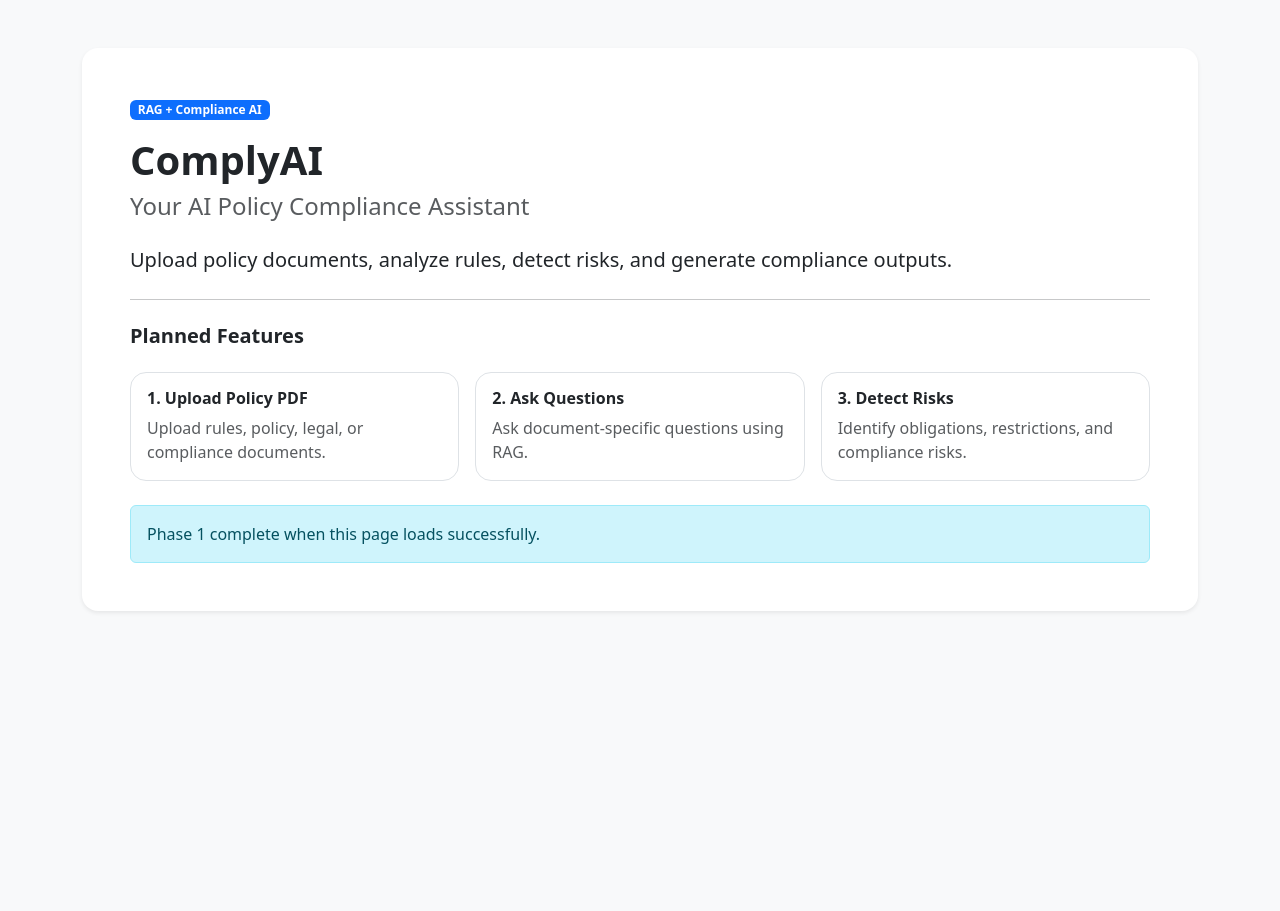
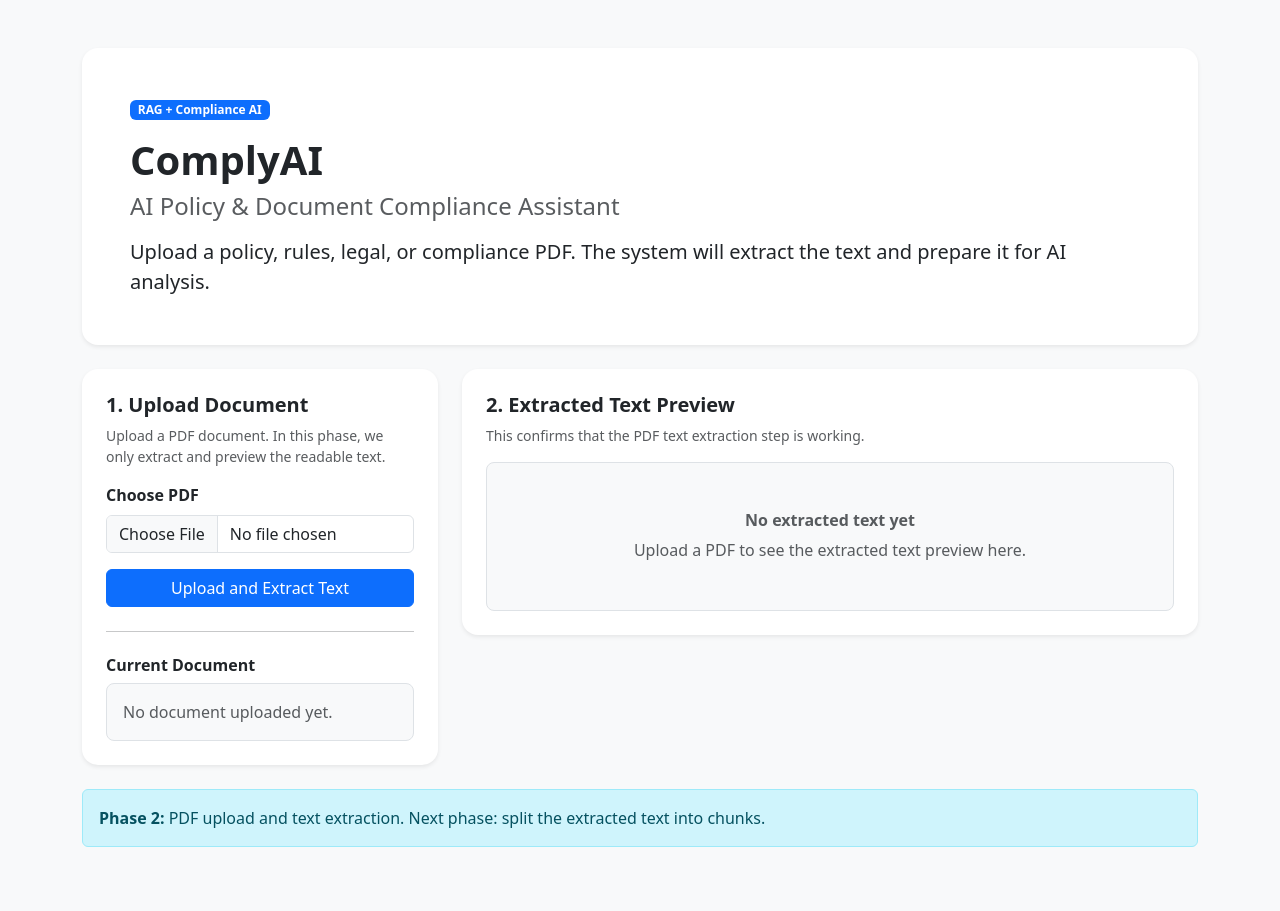
Before and after one commit to YOOSUF-HUB/complyai-policy-assistant, a FastAPI app: page / in a window 1280 px wide. Before the commit the page ends 612 px from the top, so only its background shows below. Run offline with FastAPI, Linux system fonts and the light colour scheme.

Commit message:
feat: add PDF upload and text extraction

```diff
--- a/app/main.py
+++ b/app/main.py
@@ -1,22 +1,102 @@
 from pathlib import Path
+import shutil
+import uuid
 
-from fastapi import FastAPI, Request
+from fastapi import FastAPI, Request, UploadFile, File
 from fastapi.responses import HTMLResponse
 from fastapi.templating import Jinja2Templates
 
-app = FastAPI(title = "ComplyAI - AI Policy Compliance Assistant")
+from app.pdf_reader import extract_text_from_pdf
+
+
+app = FastAPI(title="ComplyAI - AI Policy Compliance Assistant")
 
 BASE_DIR = Path(__file__).resolve().parent.parent
+UPLOAD_DIR = BASE_DIR / "uploads"
+
 templates = Jinja2Templates(directory=str(BASE_DIR / "templates"))
+
+UPLOAD_DIR.mkdir(exist_ok=True)
+
+
+CURRENT_DOCUMENT = {
+    "filename": None,
+    "text": None
+}
+
+
+def render_home(
+    request: Request,
+    filename=None,
+    text_preview=None,
+    message=None,
+    error=None
+):
+    """
+    Reusable function to render the homepage.
+    """
+    return templates.TemplateResponse(
+        request=request,
+        name="index.html",
+        context={
+            "app_name": "ComplyAI",
+            "subtitle": "AI Policy & Document Compliance Assistant",
+            "filename": filename,
+            "text_preview": text_preview,
+            "message": message,
+            "error": error
+        }
+    )
+
 
 @app.get("/", response_class=HTMLResponse)
 async def home(request: Request):
-    return templates.TemplateResponse(
-        request = request,
-        name = "index.html",
-        context = {
-            "app_name": "ComplyAI",
-            "subtitle": "Your AI Policy Compliance Assistant",
-            "message":"Upload policy documents, analyze rules, detect risks, and generate compliance outputs."
-        }
+    return render_home(
+        request=request,
+        filename=CURRENT_DOCUMENT["filename"]
     )
+
+
+@app.post("/upload", response_class=HTMLResponse)
+async def upload_pdf(request: Request, file: UploadFile = File(...)):
+    """
+    Handle PDF upload, save it, extract text, and display preview.
+    """
+
+    try:
+        if not file.filename.lower().endswith(".pdf"):
+            return render_home(
+                request=request,
+                error="Please upload a valid PDF file."
+            )
+
+        unique_filename = f"{uuid.uuid4()}_{file.filename}"
+        file_path = UPLOAD_DIR / unique_filename
+
+        with file_path.open("wb") as buffer:
+            shutil.copyfileobj(file.file, buffer)
+
+        extracted_text = extract_text_from_pdf(str(file_path))
+
+        if not extracted_text:
+            return render_home(
+                request=request,
+                filename=file.filename,
+                error="PDF uploaded, but no readable text was found."
+            )
+
+        CURRENT_DOCUMENT["filename"] = file.filename
+        CURRENT_DOCUMENT["text"] = extracted_text
+
+        return render_home(
+            request=request,
+            filename=file.filename,
+            text_preview=extracted_text[:2000],
+            message="PDF uploaded and text extracted successfully."
+        )
+
+    except Exception as error:
+        return render_home(
+            request=request,
+            error=str(error)
+        )
--- a/templates/index.html
+++ b/templates/index.html
@@ -13,59 +13,118 @@
 
 <div class="container py-5">
 
-    <div class="card shadow-sm border-0 rounded-4">
+    <!-- Header -->
+    <div class="card border-0 shadow-sm rounded-4 mb-4">
         <div class="card-body p-5">
-
             <span class="badge text-bg-primary mb-3">RAG + Compliance AI</span>
 
             <h1 class="fw-bold mb-2">{{ app_name }}</h1>
 
-            <h4 class="text-muted mb-4">{{ subtitle }}</h4>
+            <h4 class="text-muted mb-3">{{ subtitle }}</h4>
 
-            <p class="lead">
-                {{ message }}
+            <p class="lead mb-0">
+                Upload a policy, rules, legal, or compliance PDF. The system will extract the text and prepare it for AI analysis.
             </p>
+        </div>
+    </div>
 
-            <hr class="my-4">
+    <div class="row g-4">
 
-            <h5 class="fw-bold">Planned Features</h5>
+        <!-- Left Panel -->
+        <div class="col-lg-4">
+            <div class="card border-0 shadow-sm rounded-4">
+                <div class="card-body p-4">
 
-            <div class="row g-3 mt-2">
+                    <h5 class="fw-bold mb-2">1. Upload Document</h5>
 
-                <div class="col-md-4">
-                    <div class="border rounded-4 p-3 h-100 bg-white">
-                        <h6 class="fw-bold">1. Upload Policy PDF</h6>
-                        <p class="text-muted mb-0">
-                            Upload rules, policy, legal, or compliance documents.
-                        </p>
-                    </div>
+                    <p class="text-muted small">
+                        Upload a PDF document. In this phase, we only extract and preview the readable text.
+                    </p>
+
+                    {% if message %}
+                        <div class="alert alert-success">
+                            {{ message }}
+                        </div>
+                    {% endif %}
+
+                    {% if error %}
+                        <div class="alert alert-danger">
+                            {{ error }}
+                        </div>
+                    {% endif %}
+
+                    <form action="/upload" method="post" enctype="multipart/form-data">
+
+                        <div class="mb-3">
+                            <label class="form-label fw-semibold">Choose PDF</label>
+                            <input
+                                type="file"
+                                name="file"
+                                accept="application/pdf"
+                                class="form-control"
+                                required
+                            >
+                        </div>
+
+                        <button type="submit" class="btn btn-primary w-100">
+                            Upload and Extract Text
+                        </button>
+
+                    </form>
+
+                    <hr class="my-4">
+
+                    <h6 class="fw-bold">Current Document</h6>
+
+                    {% if filename %}
+                        <div class="border rounded-3 p-3 bg-light">
+                            <small class="text-muted d-block mb-1">Filename</small>
+                            <strong>{{ filename }}</strong>
+                        </div>
+                    {% else %}
+                        <div class="border rounded-3 p-3 bg-light text-muted">
+                            No document uploaded yet.
+                        </div>
+                    {% endif %}
+
                 </div>
+            </div>
+        </div>
 
-                <div class="col-md-4">
-                    <div class="border rounded-4 p-3 h-100 bg-white">
-                        <h6 class="fw-bold">2. Ask Questions</h6>
-                        <p class="text-muted mb-0">
-                            Ask document-specific questions using RAG.
-                        </p>
-                    </div>
+        <!-- Right Panel -->
+        <div class="col-lg-8">
+            <div class="card border-0 shadow-sm rounded-4">
+                <div class="card-body p-4">
+
+                    <h5 class="fw-bold mb-2">2. Extracted Text Preview</h5>
+
+                    <p class="text-muted small">
+                        This confirms that the PDF text extraction step is working.
+                    </p>
+
+                    {% if text_preview %}
+                        <div
+                            class="border rounded-3 p-3 bg-dark text-light"
+                            style="white-space: pre-wrap; max-height: 500px; overflow-y: auto; font-size: 14px; line-height: 1.7;"
+                        >{{ text_preview }}</div>
+                    {% else %}
+                        <div class="border rounded-3 p-5 bg-light text-center text-muted">
+                            <h6 class="fw-bold">No extracted text yet</h6>
+                            <p class="mb-0">
+                                Upload a PDF to see the extracted text preview here.
+                            </p>
+                        </div>
+                    {% endif %}
+
                 </div>
+            </div>
+        </div>
 
-                <div class="col-md-4">
-                    <div class="border rounded-4 p-3 h-100 bg-white">
-                        <h6 class="fw-bold">3. Detect Risks</h6>
-                        <p class="text-muted mb-0">
-                            Identify obligations, restrictions, and compliance risks.
-                        </p>
-                    </div>
-                </div>
+    </div>
 
-            </div>
-
-            <div class="alert alert-info mt-4 mb-0">
-                Phase 1 complete when this page loads successfully.
-            </div>
-
-        </div>
+    <!-- Phase Notes -->
+    <div class="alert alert-info mt-4">
+        <strong>Phase 2:</strong> PDF upload and text extraction. Next phase: split the extracted text into chunks.
     </div>
 
 </div>
```
Also changed, not shown: app/pdf_reader.py (+29 -0 lines).
